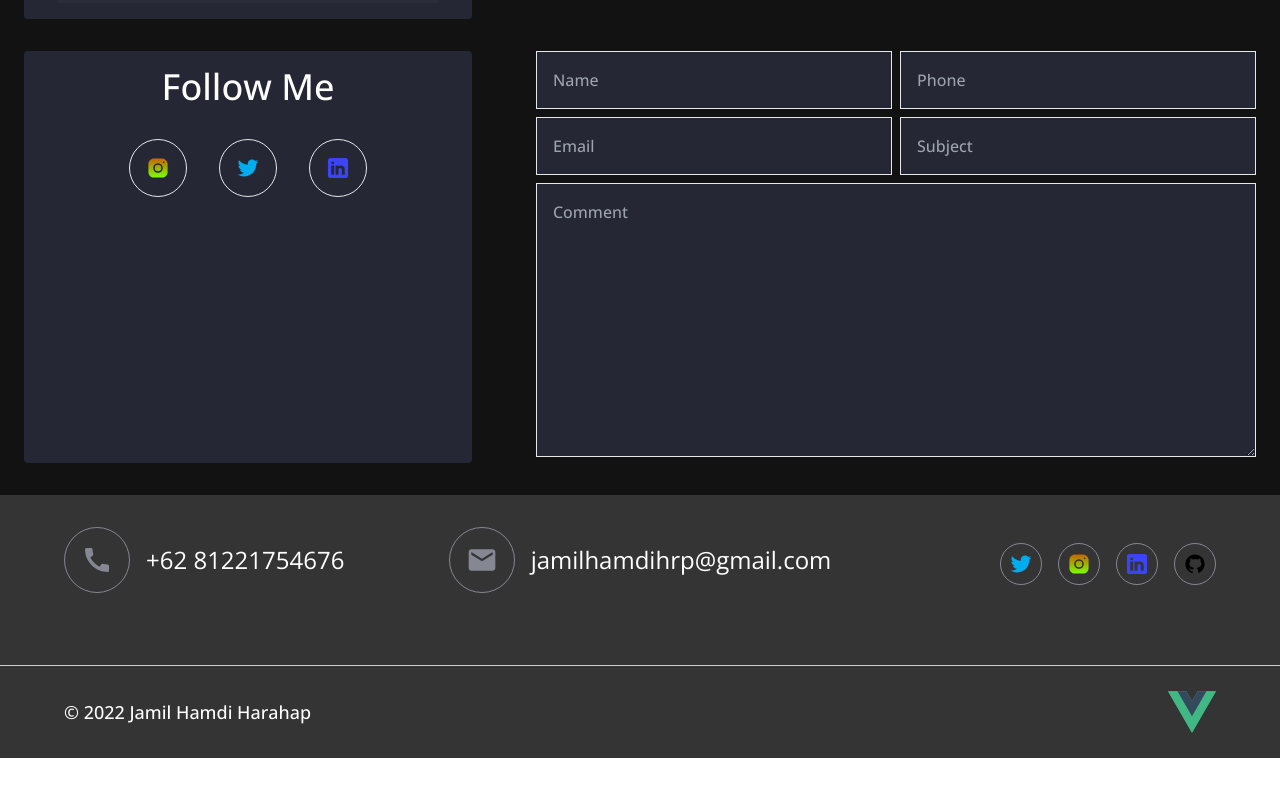
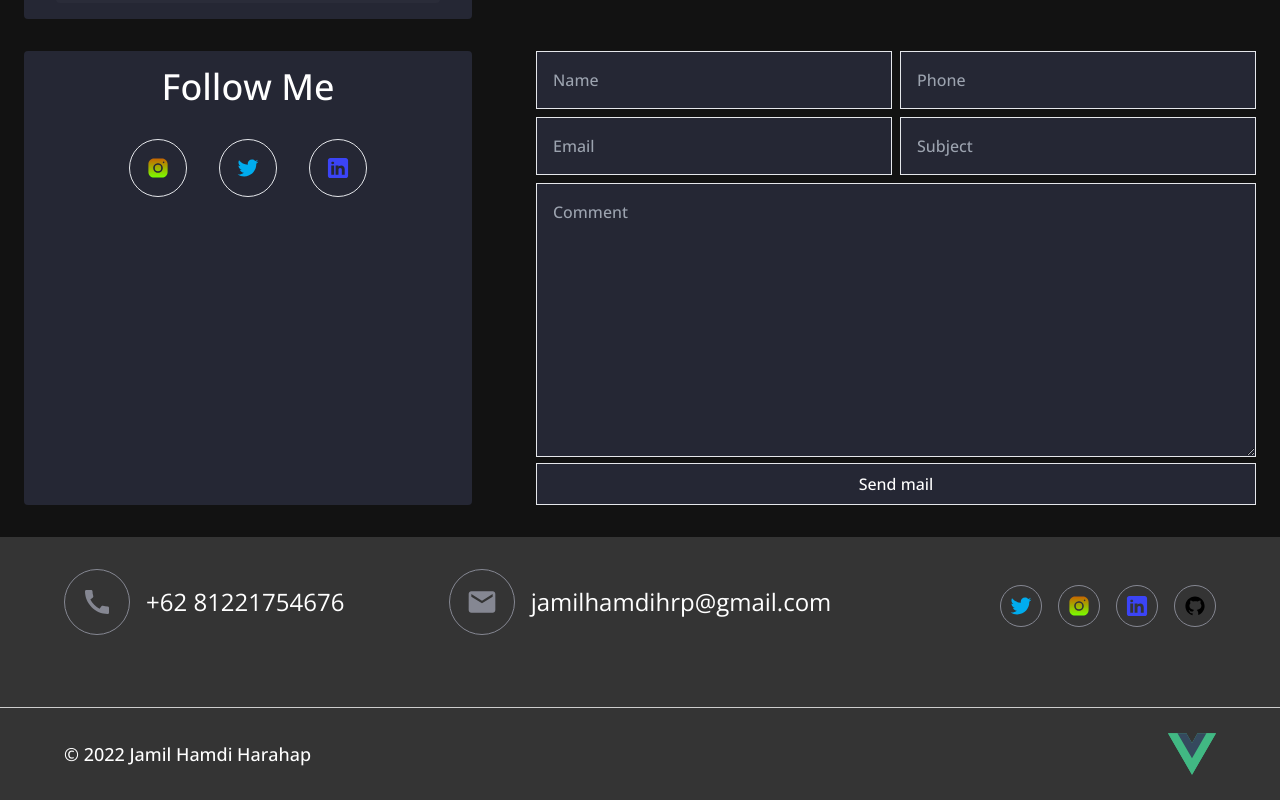
Before and after one commit to jamilhamdiharahap/portofolio-resume-vue, a Vue app: page /contact in a window 1280 px wide. Shown: the part 807-1607 px from the top of the page. Before the commit the page ends 1565 px from the top, so only its background shows below. Built offline with nearby package versions, Linux system fonts and the light colour scheme.

Commit message:
second-fix

```diff
--- a/src/pages/Contact.vue
+++ b/src/pages/Contact.vue
@@ -75,6 +75,9 @@
                 </div>
                 <textarea name="" class="border bg-conten w-full md:p-4 p-1" placeholder="Comment" id="" cols="30"
                     rows="10"></textarea>
+                <div class="border bg-conten text-center">
+                    <button class="p-2 px-8 m-auto">Send mail</button>
+                </div>
             </div>
         </div>
     </section>
```
